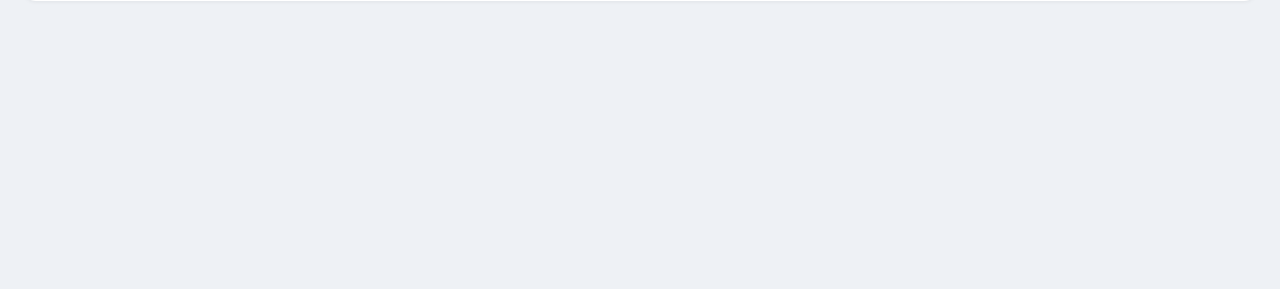
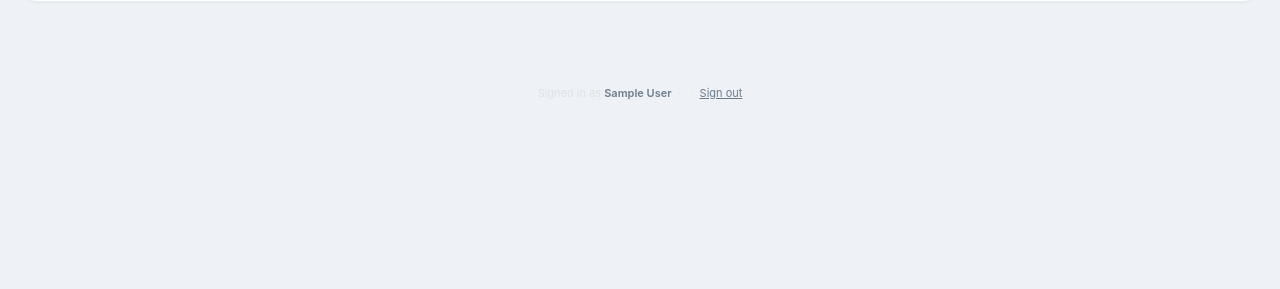
Before and after one commit to ronmcnatt/Wolf, a Django app: template technician/templates/technician/admin_users.html in a window 1280 px wide. Shown: the part 348-637 px from the top of the page. Run offline with Django 5.2, Linux system fonts and the light colour scheme; the template is opened without the code that fills it: values that come from a table or form of the project are taken from there, others are empty; the visitor is signed in with stand-in values (Sample User, id 1); data comes from the database, SQL or seed files in the repository.

Commit message:
Add session identity footer to all portal pages
Small centered footer below page content shows 'Signed in as Name · Role'
with a sign out link. Helps distinguish active sessions when testing
multiple roles across browser tabs.

Co-Authored-By: Claude Sonnet 4.6 <noreply@anthropic.com>

```diff
--- a/static/css/tech.css
+++ b/static/css/tech.css
@@ -794,3 +794,15 @@ a { color: inherit; text-decoration: none; }
   border-top: none !important;
   margin-top: 0 !important;
 }
+
+/* ── SESSION FOOTER ── */
+.session-footer {
+  text-align: center;
+  font-size: 11px;
+  color: var(--mid);
+  padding: 20px 24px;
+  margin-top: 40px;
+}
+.session-footer strong { color: var(--muted); font-weight: 600; }
+.session-footer a { color: var(--muted); text-decoration: underline; }
+.session-footer a:hover { color: var(--navy); }
--- a/technician/templates/technician/base.html
+++ b/technician/templates/technician/base.html
@@ -33,5 +33,11 @@
 
   {% block content %}{% endblock %}
 
+  <footer class="session-footer">
+    Signed in as <strong>{{ request.user.get_full_name|default:request.user.username }}</strong>
+    &nbsp;·&nbsp; {{ request.user.profile.get_role_display }}
+    &nbsp;·&nbsp; <a href="{% url 'tech_logout' %}">Sign out</a>
+  </footer>
+
 </body>
 </html>
```
